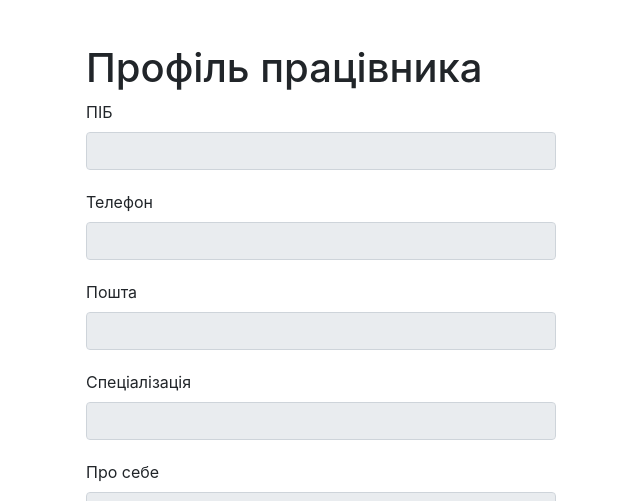
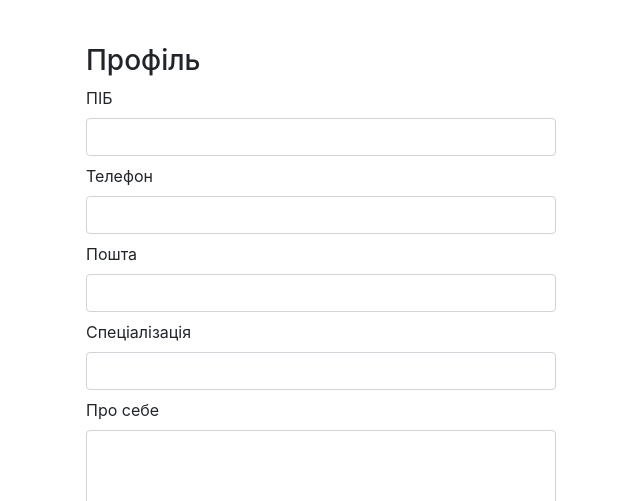
Before and after one commit to Bsokhatiuk/botRegistration, a Flask app: a page that uses templates/profile.html in a window 1280 px wide. Shown: the top 501 px of the page, without its empty margins (319-959 px from the left). Run offline with Flask 3, Linux system fonts and the light colour scheme; some libraries are stand-ins or nearby versions.

Commit message:
fix profile

```diff
--- a/templates/profile.html
+++ b/templates/profile.html
@@ -43,37 +43,40 @@
   </style>
 </head>
 <body>
-  <div class="container mt-4">
-    <h1>Профіль працівника</h1>
-    <form method="post" id="profileForm" >
+  <div class="container mt-4" style="top:0">
+  <h3>Профіль</h3>
+  <form method="post" id="profileForm">
     <input type="hidden" name="employee_id" value="{{employee[0]}}">
-      <div class="form-group">
+    <div class="form-group mb-2">
       <label for="name">ПІБ</label>
-        <input type="text" class="form-control" id="name" name="name" value="{{employee[1]}}" required disabled>
+      <input type="text" class="form-control" id="name" name="name" value="{{employee[1]}}">
     </div>
-      <div class="form-group">
+    <div class="form-group mb-2">
       <label for="phone">Телефон</label>
-        <input type="tel" class="form-control" id="phone" name="phone" value="{{employee[2]}}" required disabled>
+      <input type="tel" class="form-control" id="phone" name="phone" value="{{employee[2]}}">
     </div>
-      <div class="form-group">
-        <label for="email"> Пошта</label>
-        <input type="email" class="form-control" id="email" name="email" value="{{employee[6]}}" required disabled>
+    <div class="form-group mb-2">
+      <label for="email">Пошта</label>
+      <input type="email" class="form-control" id="email" name="email" value="{{employee[6]}}">
     </div>
-      <div class="form-group">
+    <div class="form-group mb-2">
       <label for="profession">Спеціалізація</label>
-        <input type="text" class="form-control" id="profession" name="specialization" value="{{employee[3]}}" required disabled>
+      <input type="text" class="form-control" id="profession" name="specialization" value="{{employee[3]}}">
     </div>
-      <div class="form-group">
+    <div class="form-group mb-2">
       <label for="about">Про себе</label>
-        <textarea class="form-control" id="about" name="about" value="{{employee[4]}}" rows="3" disabled></textarea>
+      <textarea class="form-control" id="about" name="about" rows="3">{{employee[4]}}</textarea>
     </div>
-      <div class="form-group">
+    <div class="form-group mb-2">
       <label for="photo">Завантажити фото</label>
-        <input type="file" class="form-control-file" id="photo" name="photo"  disabled>
-        <img id="photoPreview" src="#" alt="Preview" class="mt-2 img-thumbnail d-none">
+      <input type="file" class="form-control-file" id="photo" name="photo">
+      <img id="photoPreview" src="#" alt="Preview" class="mt-2 img-thumbnail">
     </div>
-      <div class="form-group">
-      <button type="button" class="btn btn-danger" id="detailsButton">Робочий графік</button>
+    <div class="d-flex justify-content-between align-items-center">
+      <button type="submit" class="btn" id="saveButton" style="background-color:#009688; color: white;">Зберегти зміни</button>
+      <a type="button" class="btn" id="detailsButton" style="background-color:#009688; color: white;">Робочий графік</a>
+    <!-- Кнопки для редагування і збереження змін -->
+
     </div>
       <!-- Блок для налаштувань робочого графіку -->
       <div id="workScheduleSettings">
@@ -170,11 +173,7 @@
         </tr>
         <!-- Додайте інші дні тижня тут... -->
       </table>
-      </div>
-      <!-- Кнопки для редагування і збереження змін -->
-      <button type="button" class="btn btn-primary" id="editButton">Редагувати</button>
-      <button type="submit" class="btn btn-success d-none" id="saveButton">Зберегти зміни</button>
-    </form>
+
   </div>
 
   <script src="https://code.jquery.com/jquery-3.5.1.slim.min.js"></script>
@@ -193,11 +192,7 @@
     });
 
     // Enable editing of form fields
-    $("#editButton").click(function() {
-      $("input, textarea, select").prop("disabled", false);
-      $("#editButton").addClass("d-none");
-      $("#saveButton").removeClass("d-none");
-    });
+
 
     // Handle weekend days selection
     $("#weekendSun, #weekendMon").change(function() {
```
Also changed, not shown: sqlite.db, sqlite_bot.db, 1 other file. Lines whose indentation alone changed are shown as unchanged.
